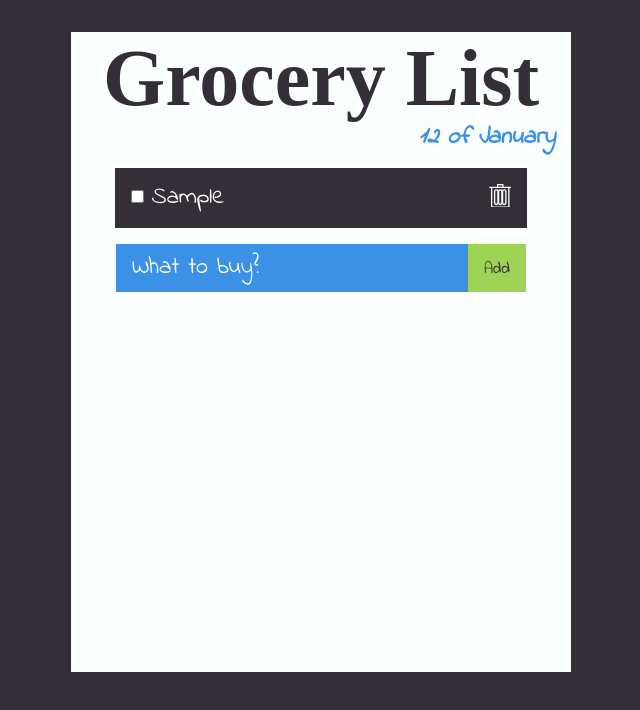
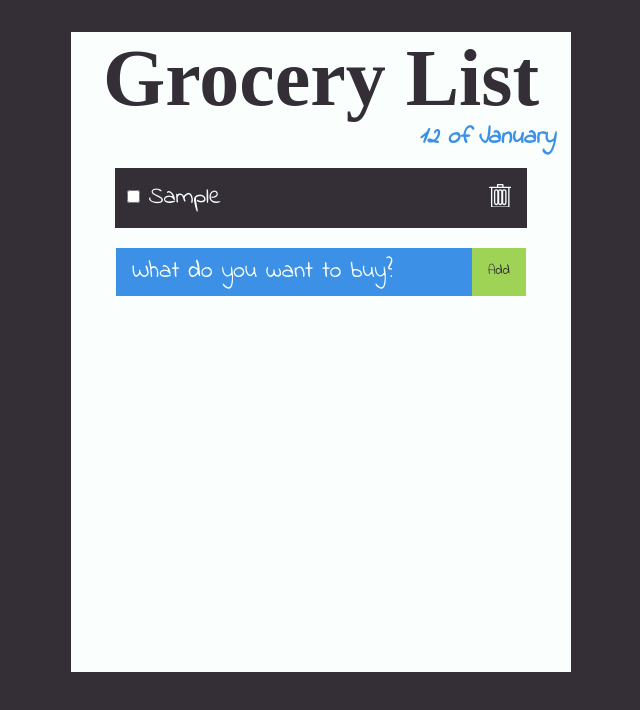
Before and after one commit to Moviss/grocery-list, a React (Create React App) app: page / in a window 1280 px wide. Both pictures are taken after typing "Sample" into the empty fields and a click on the button "Add". Shown: the top 710 px of the page, without its empty margins (319-959 px from the left). Built offline with nearby package versions, Linux system fonts and the light colour scheme; a web font is replaced by a local one.

Commit message:
Layout fixing and final touches

```diff
--- a/src/Components/GroceryItem/GroceryItem.scss
+++ b/src/Components/GroceryItem/GroceryItem.scss
@@ -3,22 +3,26 @@
 
 .singleItem-container {
   display: flex;
-  width: 25.8rem;
+  width: 13rem;
   height: auto;
   margin: 1rem auto;
   background: $dark;
+
+  @include respond(md) {
+    width: 25.8rem;
+  }
 }
 
 .singleItem {
+  overflow: hidden;
   flex: 4;
   align-self: center;
   width: 22.1rem;
-  padding: .5rem;
-  //margin: 1rem auto;
+  padding: .3rem;
   background: $dark;
   color: $white;
   font-family: 'Indie Flower', cursive;
-  font-size: 1rem;
+  font-size: .85rem;
   @include respond(md) {
     font-size: 1.5rem;
   }
--- a/src/Components/GroceryList/GroceryList.js
+++ b/src/Components/GroceryList/GroceryList.js
@@ -57,10 +57,9 @@ export default class GroceryList extends Component {
                     )}
                 </div>
                 <div className="inputs">
-                    <input className="input" placeholder={"What to buy?"} type="text" value={itemDraft} onChange={this.updateDraft}/>
+                    <input className="input" placeholder={"What do you want to buy?"} type="text" value={itemDraft} onChange={this.updateDraft}/>
                     <button className="addButton" onClick={this.addItem}>Add</button>
                 </div>
-
             </div>
 
         )
--- a/src/Components/GroceryList/GroceryList.scss
+++ b/src/Components/GroceryList/GroceryList.scss
@@ -51,7 +51,7 @@
 ::placeholder {
   color: $white;
   font-family: 'Indie Flower', cursive;
-  font-size: 1rem;
+  font-size: .85rem;
 
   @include respond(md){
     font-size: 1.5rem;
@@ -59,17 +59,19 @@
 }
 
 .input {
+  overflow: hidden;
   border: none;
   background: $blue;
-  width: 9rem;
+  width: 9.4rem;
   padding: .5rem;
   height: 1rem;
   font-family: 'Indie Flower',cursive;
   color: $dark;
-  font-size: 1rem;
+  font-size: .85rem;
+  align-self: center;
 
   @include respond(md) {
-    width: 20rem;
+    width: 20.4rem;
     padding: 1rem;
     font-size: 1.5rem;
   }
@@ -77,10 +79,15 @@
 
 .inputs {
   display: flex;
-  width: 25.6rem;
-  margin: auto;
+  width: 12.9rem;
+  margin: .5rem auto;
   text-align: center;
+  align-self: center;
   height: 3.5rem;
+
+  @include respond(md) {
+    width: 25.6rem;
+  }
 }
 
 .addButton {
@@ -88,8 +95,8 @@
   background: $green;
   font-family: 'Indie Flower', cursive;
   padding: .5rem;
-  font-size: 1rem;
-  height: 2.1rem;
+  align-self: center;
+  font-size: .85rem;
   color: $dark;
 
   @include respond(md) {
--- a/src/Components/SVG/RecycleBin.scss
+++ b/src/Components/SVG/RecycleBin.scss
@@ -14,11 +14,15 @@
 .RecycleBin {
   padding-right: 1rem;
   background: none;
-  height: 1.49rem;
+  height: 1rem;
   width: auto;
   align-self: center;
   cursor: pointer;
   background: $dark;
+
+  @include respond(md) {
+    height: 1.49rem;
+  }
 }
 
 .RecycleBin:hover {
```
Also changed, not shown: 1 other file (tests, documents, lock files or other folders).
